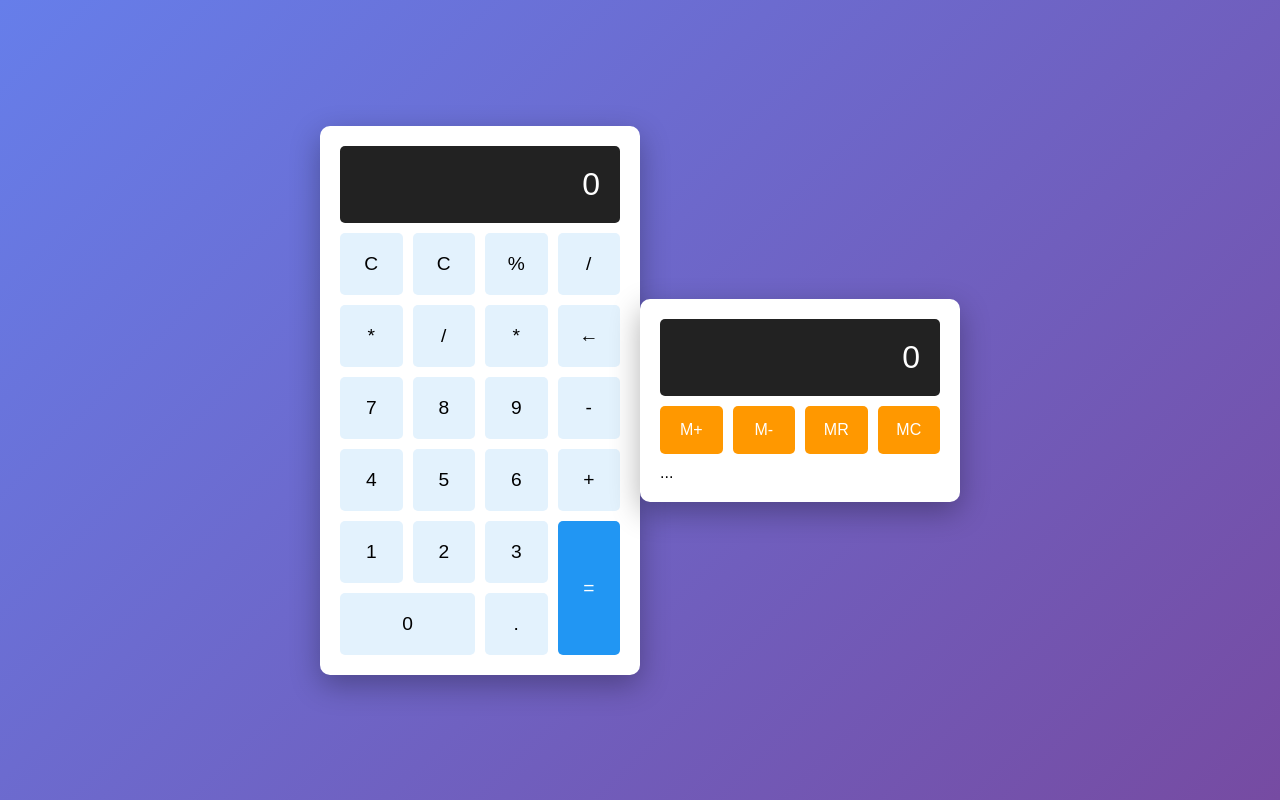
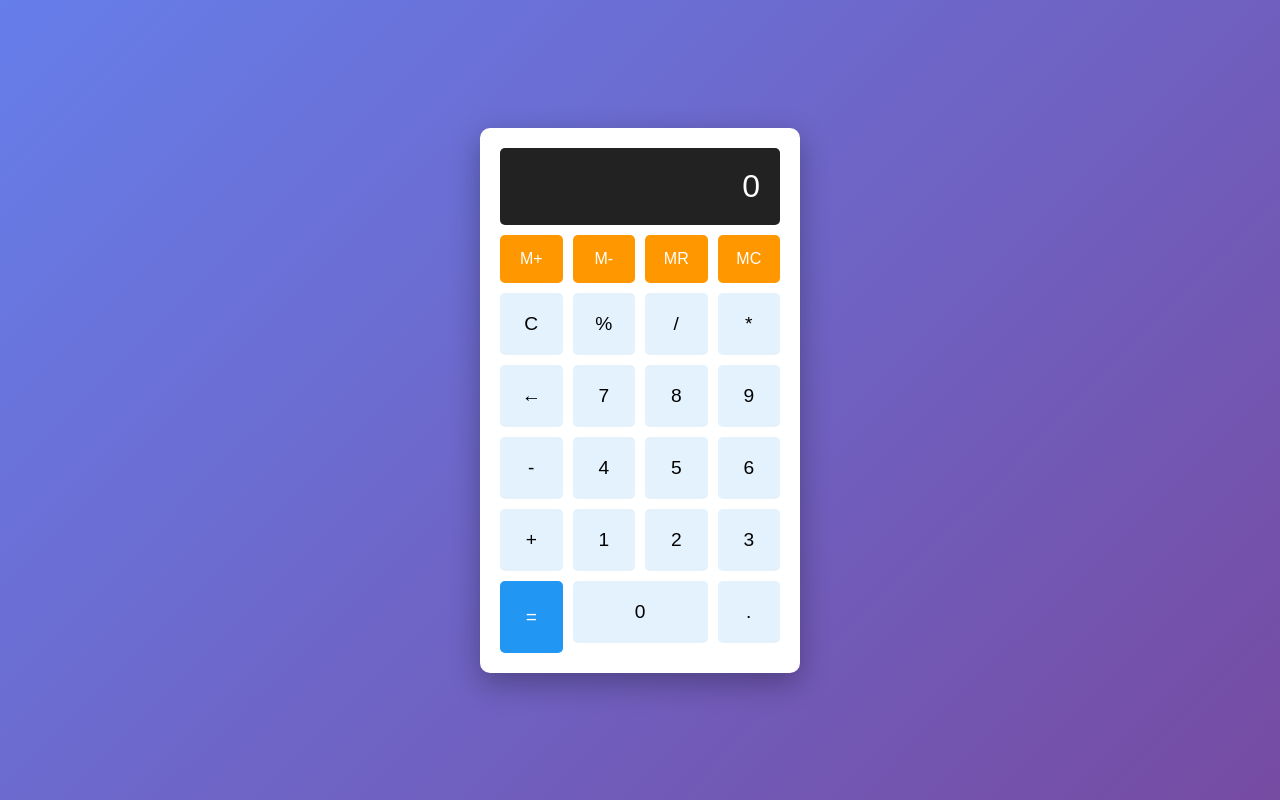
Before and after one commit to linjngg1225/calculator-app, a plain HTML site: page index.html in a window 1280 px wide. Drawn offline with Linux system fonts and the light colour scheme.

Commit message:
Add memory calculator controls

```diff
--- a/index.html
+++ b/index.html
@@ -11,13 +11,15 @@
 <body>
     <div class="calculator">
         <div class="display" id="display">0</div>
+        <div class="memory-buttons">
+            <button onclick="memoryAdd()" class="memory-btn">M+</button>
+            <button onclick="memorySubtract()" class="memory-btn">M-</button>
+            <button onclick="memoryRecall()" class="memory-btn">MR</button>
+            <button onclick="memoryClear()" class="memory-btn">MC</button>
+        </div>
         <div class="buttons">
             <button onclick="clearDisplay()">C</button>
-            <!-- 在 C 按鈕後面增加 % 按鈕 -->
-            <button onclick="clearDisplay()">C</button>
             <button onclick="calculatePercentage()">%</button>
-            <button onclick="appendToDisplay('/')">/</button>
-            <button onclick="appendToDisplay('*')">*</button>
             <button onclick="appendToDisplay('/')">/</button>
             <button onclick="appendToDisplay('*')">*</button>
             <button onclick="deleteLast()">←</button>
@@ -43,21 +45,4 @@
     </div>
     <script src="script.js"></script>
 </body>
-
 </html>
-<div class="calculator">
-    <div class="display" id="display">0</div>
-
-    <!-- 新增記憶功能區 -->
-    <div class="memory-buttons">
-        <button onclick="memoryAdd()" class="memory-btn">M+</button>
-        <button onclick="memorySubtract()" class="memory-btn">M-</button>
-        <button onclick="memoryRecall()" class="memory-btn">MR</button>
-        <button onclick="memoryClear()" class="memory-btn">MC</button>
-    </div>
-
-    <div class="buttons">
-        <!-- 原有按鈕 -->
-        ...
-    </div>
-</div>
--- a/script.js
+++ b/script.js
@@ -1,5 +1,6 @@
 let display = document.getElementById('display');
 let currentInput = '0';
+let memoryValue = 0;
 
 function updateDisplay() {
     display.textContent = currentInput;
@@ -41,7 +42,6 @@ function calculate() {
         }, 1500);
     }
 }
-// 在 script.js 末尾增加
 function calculatePercentage() {
     try {
         currentInput = (eval(currentInput) / 100).toString();
@@ -55,20 +55,10 @@ function calculatePercentage() {
         }, 1500);
     }
 }
-// 在檔案開頭增加記憶變數
-let display = document.getElementById('display');
-let currentInput = '0';
-let memoryValue = 0;  // 新增記憶變數
-
-// ... 原有函數 ...
-
-// 新增記憶功能函數
 function memoryAdd() {
     try {
-        let currentValue = eval(currentInput);
+        const currentValue = eval(currentInput);
         memoryValue += currentValue;
-        console.log('Memory:', memoryValue);
-        // 可選：顯示提示
         showMemoryIndicator();
     } catch (error) {
         console.error('Memory add error:', error);
@@ -77,9 +67,8 @@ function memoryAdd() {
 
 function memorySubtract() {
     try {
-        let currentValue = eval(currentInput);
+        const currentValue = eval(currentInput);
         memoryValue -= currentValue;
-        console.log('Memory:', memoryValue);
         showMemoryIndicator();
     } catch (error) {
         console.error('Memory subtract error:', error);
@@ -93,11 +82,9 @@ function memoryRecall() {
 
 function memoryClear() {
     memoryValue = 0;
-    console.log('Memory cleared');
     hideMemoryIndicator();
 }
 
-// 可選：顯示記憶指示器
 function showMemoryIndicator() {
     display.style.borderLeft = '5px solid #ff9800';
 }
```
